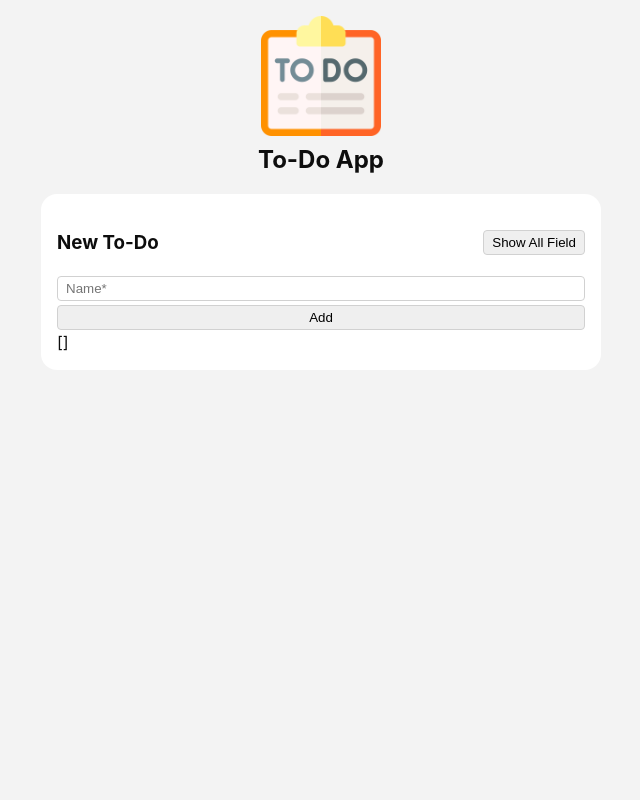
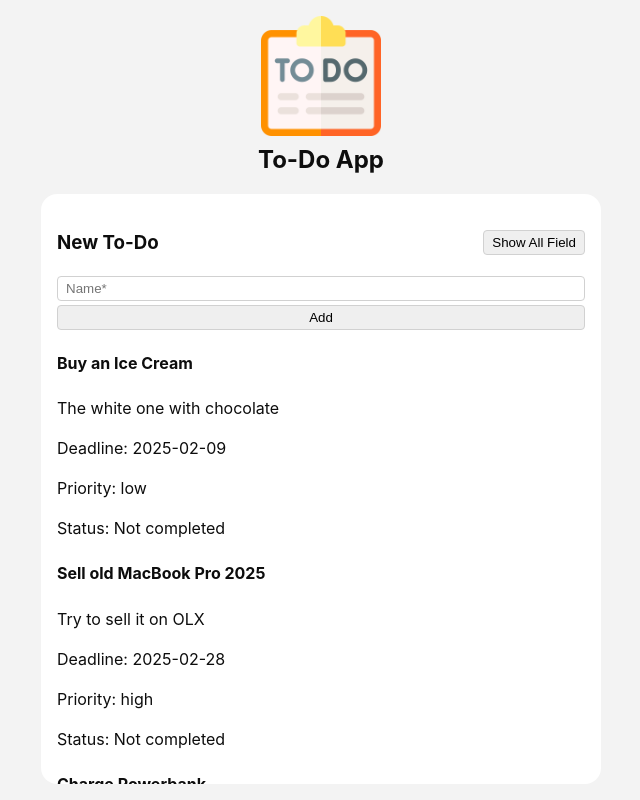
Before and after one commit to meriam-hamdaoui/my_todo_list, a React (Vite) app: page / in a window 1280 px wide. Shown: the whole page, without its empty margins (319-959 px from the left). Built offline with nearby package versions, Linux system fonts and the light colour scheme.

Commit message:
todo item

```diff
--- a/src/App.jsx
+++ b/src/App.jsx
@@ -1,9 +1,12 @@
 import React, { useState } from "react";
 import TodoForm from "./components/TodoForm/TodoForm";
 import styles from "./App.module.css";
+import { TODOS_DEFAULT } from "./components/const/data.js";
+import TodoItem from "./components/TodoItem/TodoItem";
 
 function App() {
   const [todos, setTodos] = useState([]);
+  const [todoList, setTodoList] = useState([...TODOS_DEFAULT]);
 
   const handleCreate = (newTodo) => {
     setTodos((prevTodos) => [
@@ -21,7 +24,9 @@ function App() {
 
       <div className={styles.AppContainer}>
         <TodoForm onCreate={handleCreate} />
-        {JSON.stringify(todos)}
+        {todoList.map((item) => (
+          <TodoItem key={item.id} item={item} />
+        ))}
       </div>
     </div>
   );
--- a/src/components/TodoForm/TodoForm.jsx
+++ b/src/components/TodoForm/TodoForm.jsx
@@ -1,12 +1,6 @@
 import React, { useState } from "react";
 import styles from "./Todo.module.css";
-
-const periorities = [
-  { value: "none", label: "None" },
-  { value: "low", label: "Low" },
-  { value: "medium", label: "Medium" },
-  { value: "high", label: "High" },
-];
+import { PRIORITIES, PRIORITY_DEFAULT } from "../const/data.js";
 
 const TodoForm = ({ onCreate }) => {
   const [showField, setShowField] = useState(false);
@@ -69,8 +63,12 @@ const TodoForm = ({ onCreate }) => {
 
                 <div className={styles.FormField}>
                   <label htmlFor="priority">Priority</label>
-                  <select defaultValue="none" id="priority" name="priority">
-                    {periorities.map((priority) => (
+                  <select
+                    defaultValue={PRIORITY_DEFAULT}
+                    id="priority"
+                    name="priority"
+                  >
+                    {PRIORITIES.map((priority) => (
                       <option key={priority.value} value={priority.value}>
                         {priority.label}
                       </option>
--- /dev/null
+++ b/src/components/TodoItem/TodoItem.jsx
@@ -0,0 +1,17 @@
+import React from "react";
+
+const TodoItem = ({ item }) => {
+  return (
+    <div>
+      <h4>{item.name}</h4>
+      <p>{item.description}</p>
+      <p>Deadline: {item.deadline || "No deadline"}</p>
+      <p>Priority: {item.priority || "None"}</p>
+      <p>Status: {item.completed ? "Completed" : "Not completed"}</p>
+      {/* <button onClick={() => console.log(`Edit ${item.id}`)}>Edit</button>
+      <button onClick={() => console.log(`Delete ${item.id}`)}>Delete</button> */}
+    </div>
+  );
+};
+
+export default TodoItem;
--- /dev/null
+++ b/src/components/const/data.js
@@ -0,0 +1,43 @@
+export const PRIORITIES = {
+  none: { label: "None", color: "" },
+  low: { label: "Low", color: "Teal" },
+  medium: { label: "Medium", color: "Gold" },
+  high: { label: "High", color: "Salmon" },
+};
+
+export const PRIORITY_DEFAULT = "none";
+
+export const TODOS_DEFAULT = [
+  {
+    id: "1",
+    name: "Buy an Ice Cream",
+    description: "The white one with chocolate",
+    deadline: "2025-02-09",
+    priority: "low",
+    completed: false,
+  },
+  {
+    id: "2",
+    name: "Sell old MacBook Pro 2025",
+    description: "Try to sell it on OLX",
+    deadline: "2025-02-28",
+    priority: "high",
+    completed: false,
+  },
+  {
+    id: "3",
+    name: "Charge Powerbank",
+    description: "For the next travelling",
+    deadline: "2025-02-15",
+    priority: "medium",
+    completed: true,
+  },
+  {
+    id: "4",
+    name: "Test Todo onlye with a name",
+    description: "",
+    deadline: "",
+    priority: "none",
+    completed: false,
+  },
+];
```
